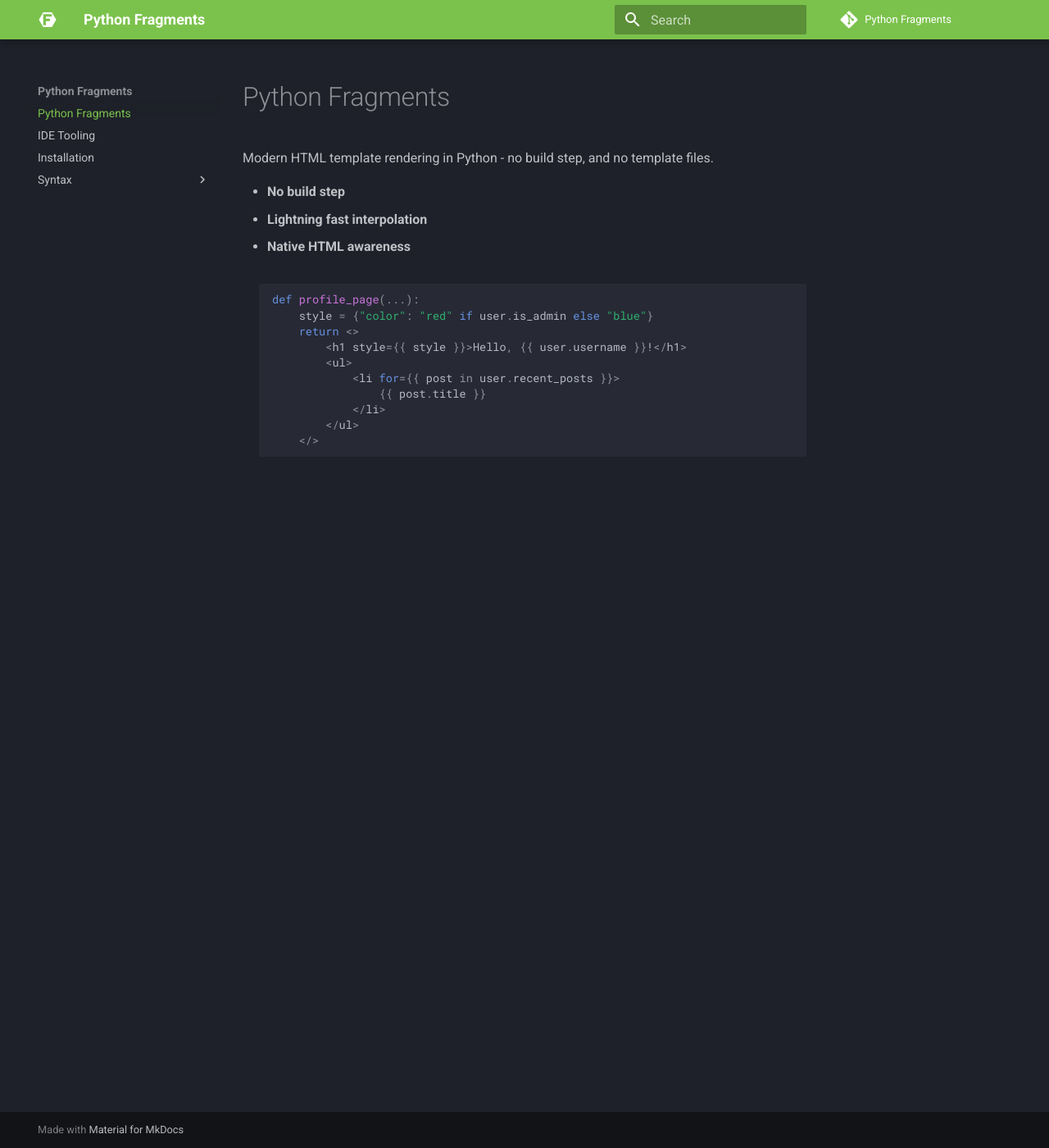
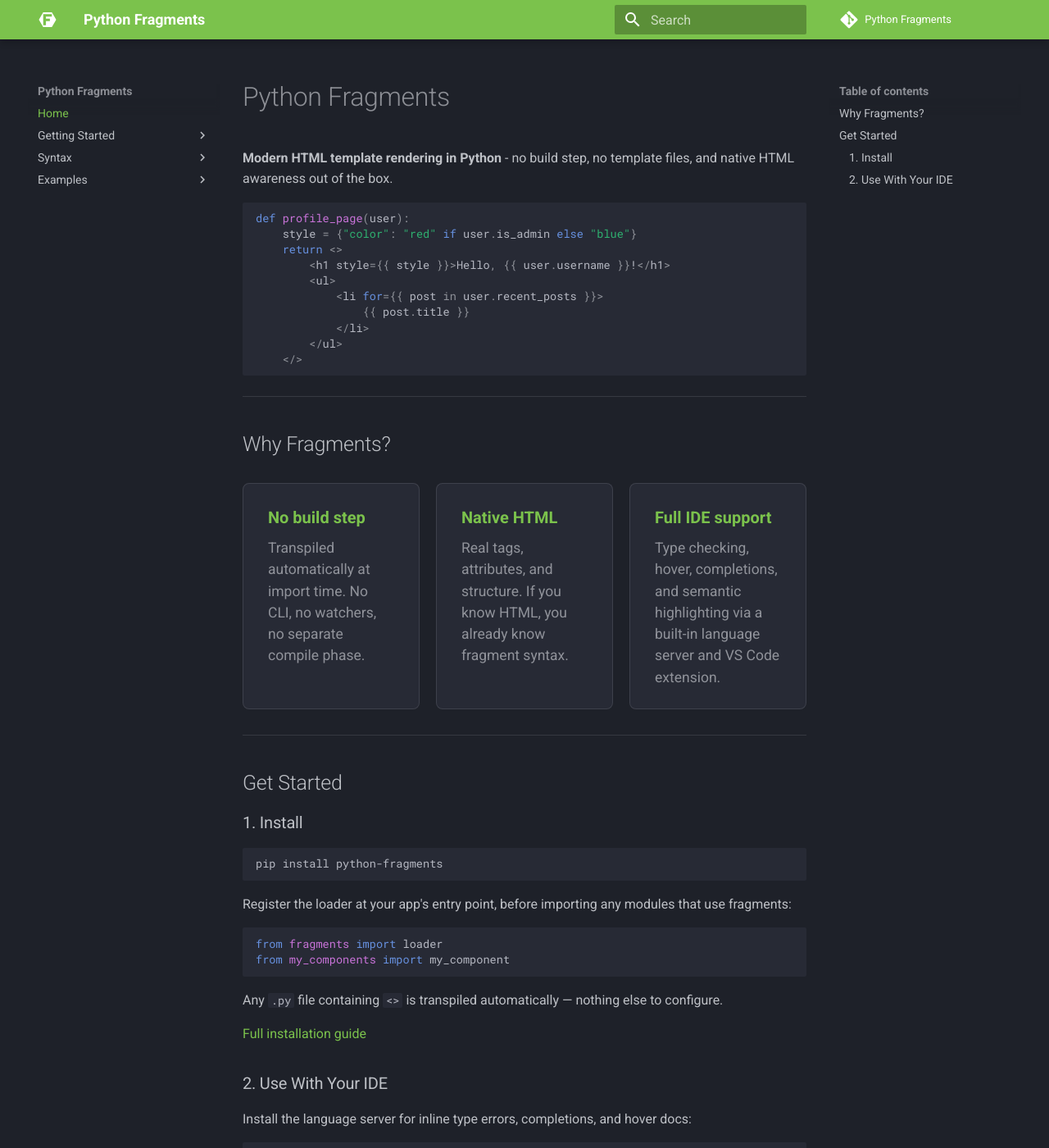
Before and after one commit to TheRunningAlgorithm2/python-fragments, an MkDocs documentation site: the page built from docs/index.md, in a window 1280 px wide and 1400 px high. Shown: the whole window at 82% size. Built offline with MkDocs 1.6.1 and Material for MkDocs 9.7.7, drawn with Linux system fonts in a browser that asks for light colours; comment, search, counter and statistics services are not loaded; some of the changed text lies outside the part shown.

Commit message:
Added example to docs/

````diff
--- a/docs/extras.css
+++ b/docs/extras.css
@@ -4,6 +4,34 @@
   --md-primary-fg-color: #7bc24c;
   --md-primary-fg-color--light: #96d66b;
   --md-primary-fg-color--dark: #60a035;
---md-accent-fg-color: #7bc24c;
+  --md-accent-fg-color: #7bc24c;
   --md-typeset-a-color: #7bc24c !important;
 }
+
+.feature-grid {
+  display: grid;
+  grid-template-columns: repeat(auto-fit, minmax(210px, 1fr));
+  gap: 1rem;
+  margin: 1.5rem 0;
+}
+
+.feature-card {
+  padding: 1.25rem 1.5rem;
+  border-radius: 8px;
+  border: 1px solid var(--md-default-fg-color--lightest);
+  background: var(--md-code-bg-color);
+}
+
+.feature-card strong {
+  display: block;
+  font-size: 1rem;
+  margin-bottom: 0.4rem;
+  color: var(--md-primary-fg-color);
+}
+
+.feature-card p {
+  margin: 0;
+  font-size: 0.875rem;
+  line-height: 1.5;
+  color: var(--md-default-fg-color--light);
+}
--- a/docs/index.md
+++ b/docs/index.md
@@ -1,17 +1,9 @@
 # Python Fragments
 
-Modern HTML template rendering in Python - no build step, and no template files.
-
-<b>
-    <ul>
-        <li>No build step</li>
-        <li>Lightning fast interpolation</li>
-        <li>Native HTML awareness</li>
-    <ul>
-</b>
+**Modern HTML template rendering in Python** - no build step, no template files, and native HTML awareness out of the box.
 
 ```python
-def profile_page(...):
+def profile_page(user):
     style = {"color": "red" if user.is_admin else "blue"}
     return <>
         <h1 style={{ style }}>Hello, {{ user.username }}!</h1>
@@ -22,3 +14,55 @@
         </ul>
     </>
 ```
+
+---
+
+## Why Fragments?
+
+<div class="feature-grid">
+  <div class="feature-card">
+    <strong>No build step</strong>
+    <p>Transpiled automatically at import time. No CLI, no watchers, no separate compile phase.</p>
+  </div>
+  <div class="feature-card">
+    <strong>Native HTML</strong>
+    <p>Real tags, attributes, and structure. If you know HTML, you already know fragment syntax.</p>
+  </div>
+  <div class="feature-card">
+    <strong>Full IDE support</strong>
+    <p>Type checking, hover, completions, and semantic highlighting via a built-in language server and VS Code extension.</p>
+  </div>
+</div>
+
+---
+
+## Get Started
+
+### 1. Install
+
+```bash
+pip install python-fragments
+```
+
+Register the loader at your app's entry point, before importing any modules that use fragments:
+
+```python
+from fragments import loader
+from my_components import my_component
+```
+
+Any `.py` file containing `<>` is transpiled automatically — nothing else to configure.
+
+[Full installation guide](installation.md)
+
+### 2. Use With Your IDE
+
+Install the language server for inline type errors, completions, and hover docs:
+
+```bash
+pip install python-fragments[lsp]
+```
+
+A **VS Code extension** is included with structural syntax highlighting, semantic tokens, diagnostics, and more.
+
+[Full IDE setup guide](ide-tooling.md)
--- a/mkdocs.yml
+++ b/mkdocs.yml
@@ -26,3 +26,16 @@
 
 extra_css:
   - extras.css
+
+nav:
+  - Home: index.md
+  - Getting Started:
+    - Installation: installation.md
+    - IDE Tooling: ide-tooling.md
+  - Syntax:
+    - Fragments: syntax/fragments.md
+    - Attributes: syntax/attributes.md
+    - Control Flow: syntax/control-flow.md
+    - Components: syntax/components.md
+  - Examples:
+    - FastAPI: examples/fastapi.md
````
Also changed, not shown: docs/examples/fastapi.md (added, +162 -0 lines).
